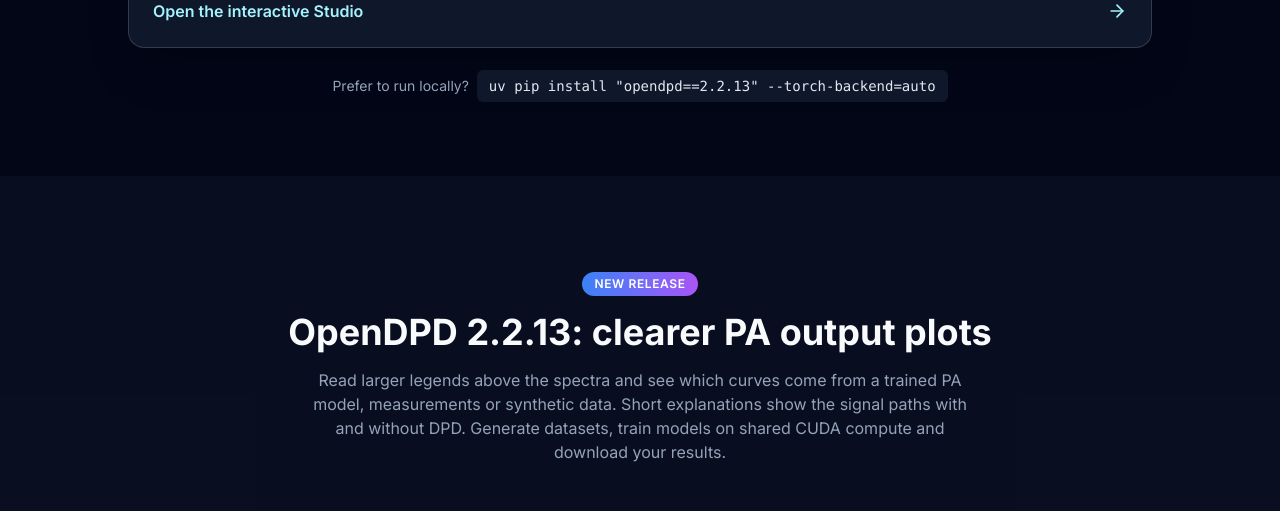
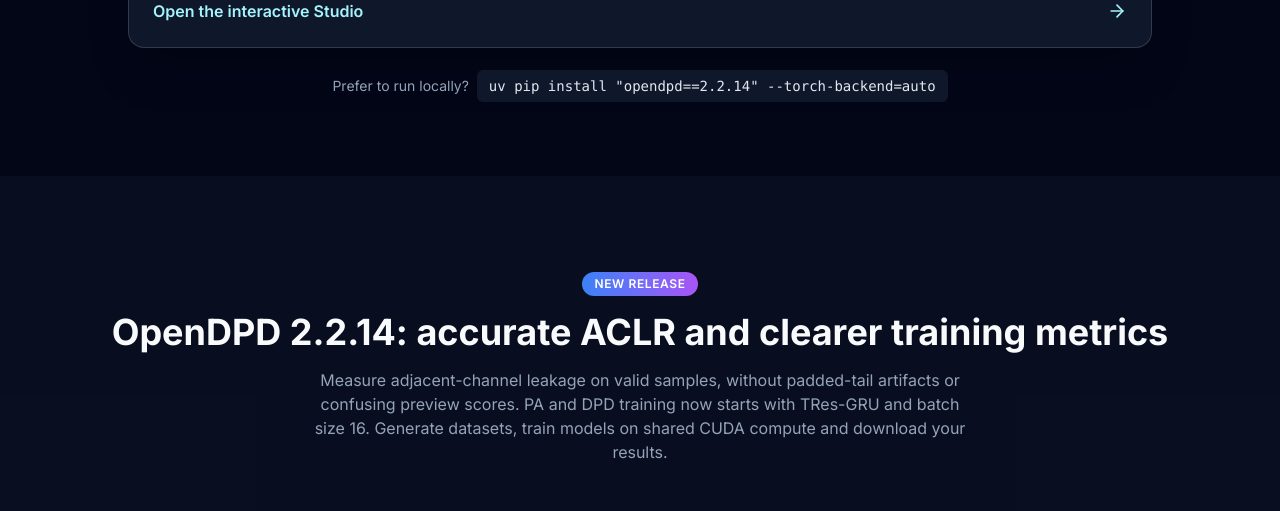
Before and after one commit to lab-emi/opendpd-site, a React (Vite) app: page / in a window 1280 px wide. Shown: the part 2147-2658 px from the top of the page. Built offline with nearby package versions, Linux system fonts and the light colour scheme.

Commit message:
Publish OpenDPD Studio 2.2.14

```diff
--- a/src/App.jsx
+++ b/src/App.jsx
@@ -44,7 +44,7 @@
             animate={{ opacity: 1, y: 0 }}
             transition={{ duration: 0.5 }}
           >
-            <p className="mb-5 text-sm font-semibold tracking-wide text-cyan-300">OpenDPD 2.2.13 · Available in your browser</p>
+            <p className="mb-5 text-sm font-semibold tracking-wide text-cyan-300">OpenDPD 2.2.14 · Available in your browser</p>
             <img src={`${import.meta.env.BASE_URL}opendpd-studio-logo-inverse.svg`} alt="OpenDPD Studio" className="mx-auto mb-8 w-full max-w-lg" />
             <h1 className="text-4xl md:text-6xl font-bold mb-6 tracking-tight">
               Train a digital predistorter.<br />
@@ -83,12 +83,12 @@
               <img src={`${import.meta.env.BASE_URL}studio-signal-generator.png`} alt="OpenDPD Studio preset matrices — compare bandwidth, QAM and channel count" className="w-full rounded-xl" />
               <span className="flex items-center justify-between px-4 py-4 font-semibold text-cyan-200">Open the interactive Studio <ArrowRight size={20} /></span>
             </a>
-            <p className="mt-7 text-sm text-slate-400">Prefer to run locally? <code className="ml-1 rounded-md bg-slate-900 px-3 py-2 text-slate-200">uv pip install "opendpd==2.2.13" --torch-backend=auto</code></p>
+            <p className="mt-7 text-sm text-slate-400">Prefer to run locally? <code className="ml-1 rounded-md bg-slate-900 px-3 py-2 text-slate-200">uv pip install "opendpd==2.2.14" --torch-backend=auto</code></p>
           </Motion.div>
         </div>
       </section>
 
-      {/* OpenDPD 2.2.13 */}
+      {/* OpenDPD 2.2.14 */}
       <section id="whats-new" className="py-24 px-6 bg-slate-900/50">
         <div className="container mx-auto max-w-6xl">
           <Motion.div
@@ -100,10 +100,10 @@
             <div className="flex items-center justify-center gap-3 mb-4">
               <span className="text-xs font-semibold tracking-wider uppercase bg-gradient-to-r from-blue-500 to-purple-500 text-white px-3 py-1 rounded-full">New Release</span>
             </div>
-            <h2 className="text-3xl md:text-4xl font-bold mb-4 text-center">OpenDPD 2.2.13: clearer PA output plots</h2>
+            <h2 className="text-3xl md:text-4xl font-bold mb-4 text-center">OpenDPD 2.2.14: accurate ACLR and clearer training metrics</h2>
             <p className="text-slate-400 text-center mb-12 max-w-2xl mx-auto">
-              Read larger legends above the spectra and see which curves come from a trained PA model,
-              measurements or synthetic data. Short explanations show the signal paths with and without DPD.
+              Measure adjacent-channel leakage on valid samples, without padded-tail artifacts or confusing preview scores.
+              PA and DPD training now starts with TRes-GRU and batch size 16.
               Generate datasets, train models on shared CUDA compute and download your results.
             </p>
           </Motion.div>
```
